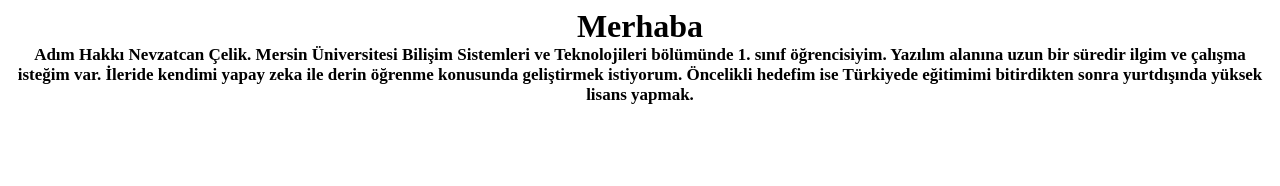
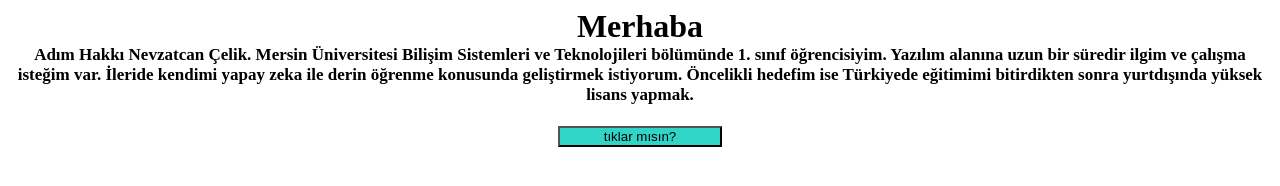
Before and after one commit to hakkinevzatcancelik/hakkinevzatcancelik.github.io, a plain HTML site: page index.html in a window 1280 px wide. Drawn offline with Linux system fonts and the light colour scheme.

Commit message:
Update index.html

```diff
--- a/index.html
+++ b/index.html
@@ -15,5 +15,8 @@
 </div>
 
 </h1>
+<a href="https://hakkinevzatcancelik.github.io/hakkinevzat.github.io/" >
+    <button  style="background-color:#30d5c8;color:black;width:13%;">tıklar mısın?</button>
+       </a>
 </center>
 </html>
```
